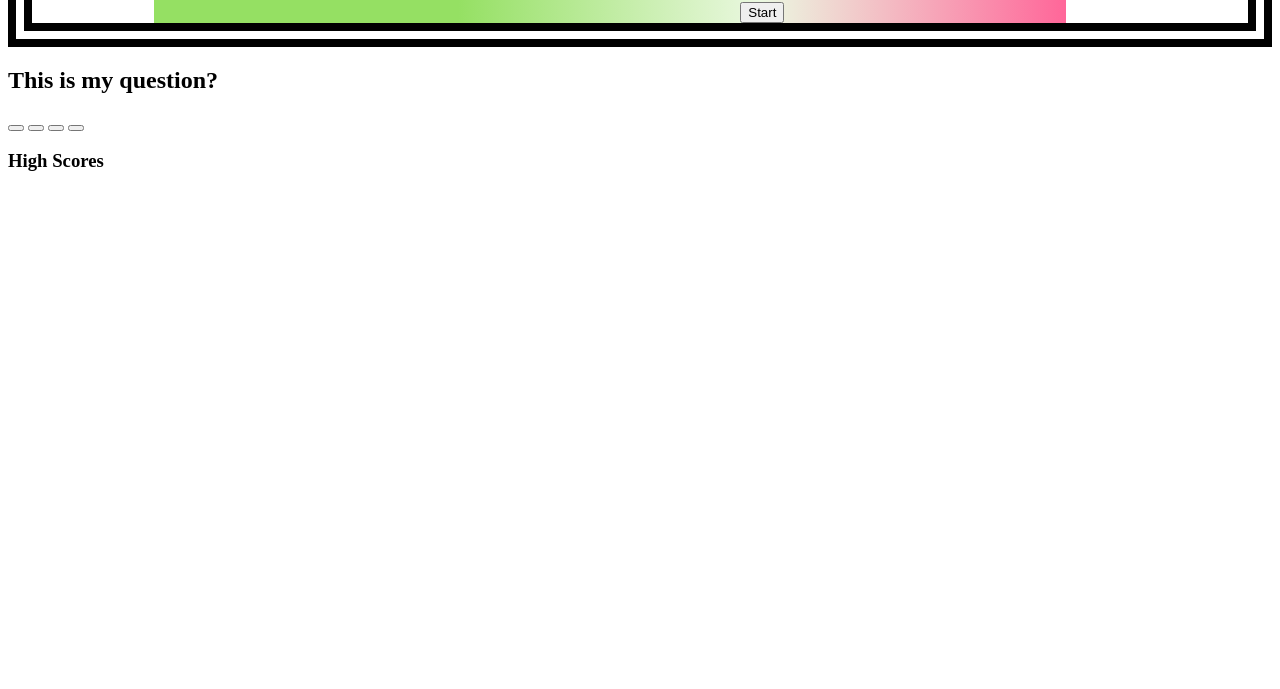
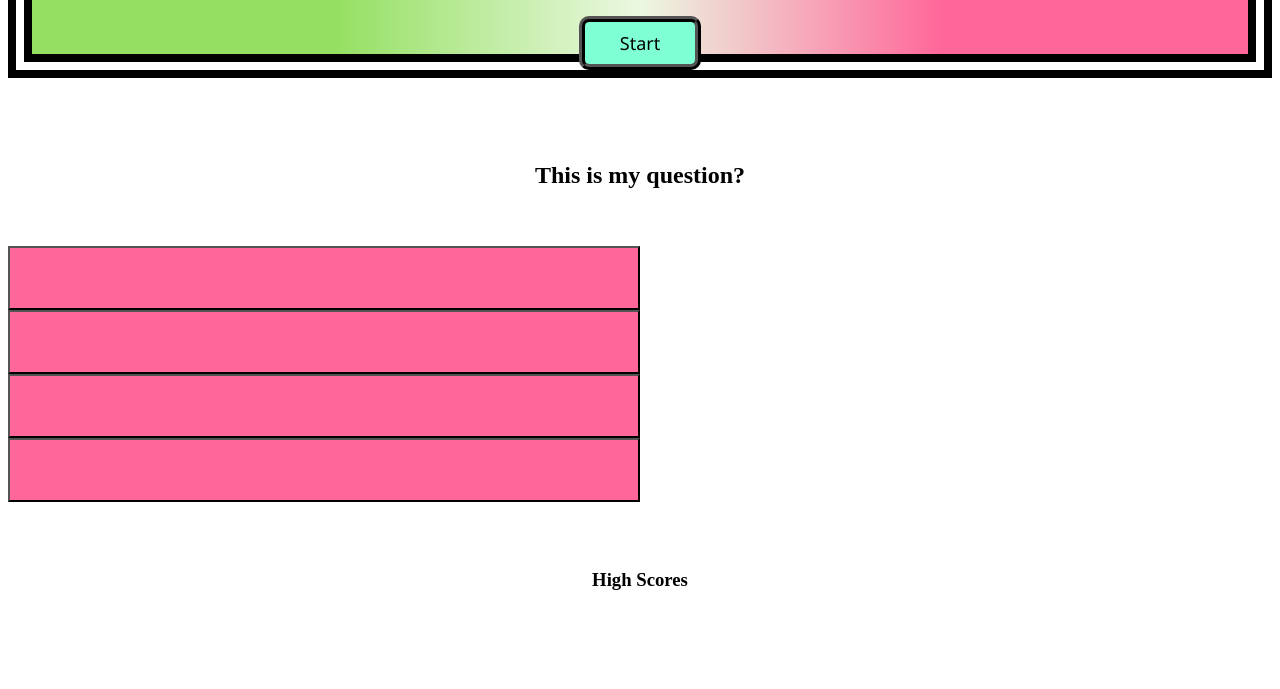
Before and after one commit to JWViking/QuizU, a plain HTML site: page index.html in a window 1280 px wide. Shown: the part 111-800 px from the top of the page. Drawn offline with Linux system fonts and the light colour scheme.

Commit message:
setinterval attempt

```diff
--- a/assets/script.js
+++ b/assets/script.js
@@ -1,5 +1,17 @@
 setInterval(quizTimer, 1000);
 
-function quizTimer () {
-    if(i=0, i>0, i++);
-};
+var i= 60;
+
+var start = addEventListener("click", ".start-btn", startClickHandler);
+
+// if click on start, start timer.
+
+function startClickHandler () {
+    //If  i is 1-60 i--. display score every second.
+    if(i=60, i>0, i--);
+        setInterval(function() {
+            getElementById("score-id").innerHTML = i;
+            console.log(i);
+        }
+
+    }, 1000);
--- a/assets/style.css
+++ b/assets/style.css
@@ -19,7 +19,21 @@ header {
 .quiz-title {
     background:linear-gradient(0.25turn, rgb(149, 224, 99), #ebf8e1, rgb(255, 102, 153));
     width:50%;
+    font-family:fantasy;
+    font-size: larger;
+    font-weight: bolder;
+}
 
+.start-btn {
+    width: 20%;
+    height: 40%;
+    background-color: aquamarine;
+    border-radius: 10px;
+    border-width: 6px;
+    border-color: black;
+    border-style:ridge;
+    font-size: large;
+    font-family:'Segoe UI', Tahoma, Geneva, Verdana, sans-serif;
 }
 
 .score-title {
@@ -27,8 +41,50 @@ header {
     background-color: rgb(255, 102, 153);
 }
 
-
-/* QuizU Body Style */
-.quiz {
+.score-box {
+    width:15px;
+    background-color: white;
+    border-color: black;
 
 }
+
+/* Quiz Styles*/
+.quiz {
+    display: flex;
+    flex-direction: column;
+    justify-content: center;
+    align-content: center;
+    text-justify: center;
+    text-align: center;
+}
+
+.question {
+    margin: 5% 0 3% 0;
+
+}
+
+/* button Section */
+
+.button-div {
+    display: flex;
+    flex-direction: column;
+    align-content: center;
+    justify-content: center;
+    margin-bottom: 3rem;
+}
+
+.button-style {
+    width: 50%;
+    height:4rem;
+    background-color: rgb(255, 102, 153);
+}
+
+/* High Scores */
+.scores {
+    display: flex;
+    flex-direction: column;
+    text-justify: center;
+    justify-content: center;
+    align-content: center;
+    text-align: center;
+}
--- a/index.html
+++ b/index.html
@@ -21,22 +21,27 @@
             <button class ="start-btn" id="start">Start</button>
         </div>
         <!-- score -->
-        <div>
-            <h3 id="score" class="score-title">Score</h3>
+        <div id="score" class="score-title">
+            <h3 id="score-display">Score</h3>
+            <div class="score-box" id="score-id"></div>
         </div>
     </header>
+    <!-- quiz questions -->
     <section class="quiz" Id="quiz-display">
-        <h2 class="question" id="questionId">
-            This is my question?
-        </h2>
-        <div>
-            <button id="button1"></button>
-            <button id="button2"></button>
-            <button id="button3"></button>
-            <button id="button4"></button>
+        <div class="question" id="question-id">
+            <h2 >
+                This is my question?
+            </h2>
+        </div>
+        <div class="button-div">
+            <button class="button-style" id="button1"></button>
+            <button class="button-style" id="button2"></button>
+            <button class="button-style" id="button3"></button>
+            <button class="button-style" id="button4"></button>
         </div>
     </section>
-    <section id="high-score">
+    <!-- high scores -->
+    <section class="scores" id="high-score">
         <h3>High Scores</h3>
         <ol id="high-score-list"></ol>
     </section>
```
